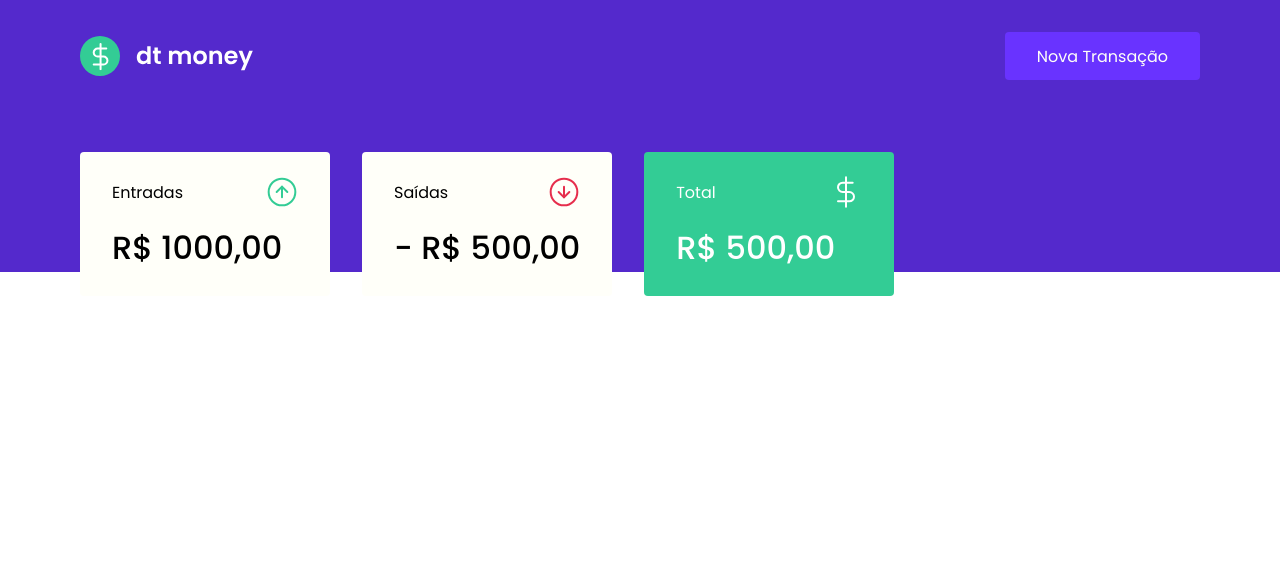
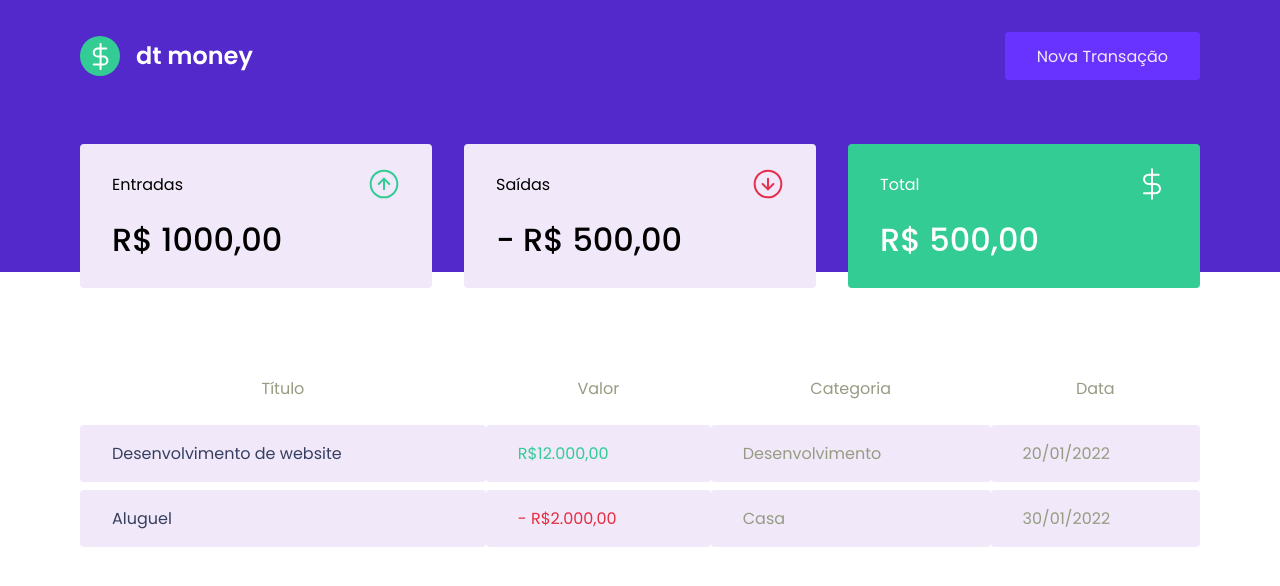
Before and after one commit to brennoclins/bclmoney, a React (Create React App) app: page / in a window 1280 px wide. Shown: the top 586 px of the page. Built offline with nearby package versions, Linux system fonts and the light colour scheme; a web font is replaced by a local one.

Commit message:
New feature: add application TransacitionsTable

```diff
--- a/src/components/Dashboard/index.tsx
+++ b/src/components/Dashboard/index.tsx
@@ -1,10 +1,12 @@
 import { Summary } from "../Summary";
+import { TransactionsTable } from "../TrasactionsTable";
 import { Container } from "./styles";
 
 export function Dashboard() {
   return (
     <Container>
       <Summary />
+      <TransactionsTable />
     </Container>
   )
 }
--- a/src/components/Dashboard/styles.ts
+++ b/src/components/Dashboard/styles.ts
@@ -4,33 +4,4 @@
 	max-width: 1120px;
 	margin: 0 auto;
 	padding: 2rem 1rem 12rem;
-	display: flex;
-	align-items: center;
-	justify-content: space-between;
-	background: var(--white);
 `;
-
-export const Content = styled.div`
-	max-width: 1120px;
-	margin: 0 auto;
-	padding: 2rem 1rem 12rem;
-	display: flex;
-	align-items: center;
-	justify-content: space-between;
-
-	button {
-		font-size: 1rem;
-		color: var(--shape);
-		background: var(--blue-light);
-		border: 0;
-		padding: 0 2rem;
-		border-radius: 0.25rem;
-		height: 3rem;
-
-		transition: filter 0.2s;
-
-		&:hover {
-			filter: brightness(0.9);
-		}
-	}
-`
--- /dev/null
+++ b/src/components/TrasactionsTable/index.tsx
@@ -0,0 +1,34 @@
+import { Container } from "./styles";
+
+export function TransactionsTable() {
+  return (
+    <Container>
+      <table>
+        <thead>
+          <tr>
+            <th>Título</th>
+            <th>Valor</th>
+            <th>Categoria</th>
+            <th>Data</th>
+          </tr>
+        </thead>
+
+        <tbody>
+          <tr>
+            <td>Desenvolvimento de website</td>
+            <td className="deposit">R$12.000,00</td>
+            <td>Desenvolvimento</td>
+            <td>20/01/2022</td>
+          </tr>
+
+          <tr>
+            <td>Aluguel</td>
+            <td className="withdrawal">- R$2.000,00</td>
+            <td>Casa</td>
+            <td>30/01/2022</td>
+          </tr>
+        </tbody>
+      </table>
+    </Container>
+  )
+}
--- /dev/null
+++ b/src/components/TrasactionsTable/styles.ts
@@ -0,0 +1,37 @@
+import styled from "styled-components";
+
+export const Container = styled.div`
+  margin-top: 4rem;
+
+  table {
+    width: 100%;
+    border-spacing: 0 0.5rem;
+
+    th {
+      color: var(--text-body);
+      font-weight: 400;
+      padding: 1rem 2rem;
+      text-align: left:
+      line-height:1.5rem;
+    }
+
+    td {
+      padding: 1rem 2rem;
+      border: 0;
+      background: var(--shape);
+      color: var(--text-body);
+      border-radius: 0.25rem;
+
+      &:first-child {
+        color: var(--text-title);
+      }
+
+      &.deposit {
+        color: var(--green);
+      }
+      &.withdrawal {
+        color: var(--red);
+      }
+    }
+  }
+`;
--- a/src/styles/global.ts
+++ b/src/styles/global.ts
@@ -3,7 +3,7 @@
 export const GlobalStyle = createGlobalStyle`
   :root {
     --background: #f0f2f5;
-    --shape:#fffff9;
+    --shape:#f1e8f9;
 
     --text-title: #363f5f;
     --text-body: #969c83;
```
